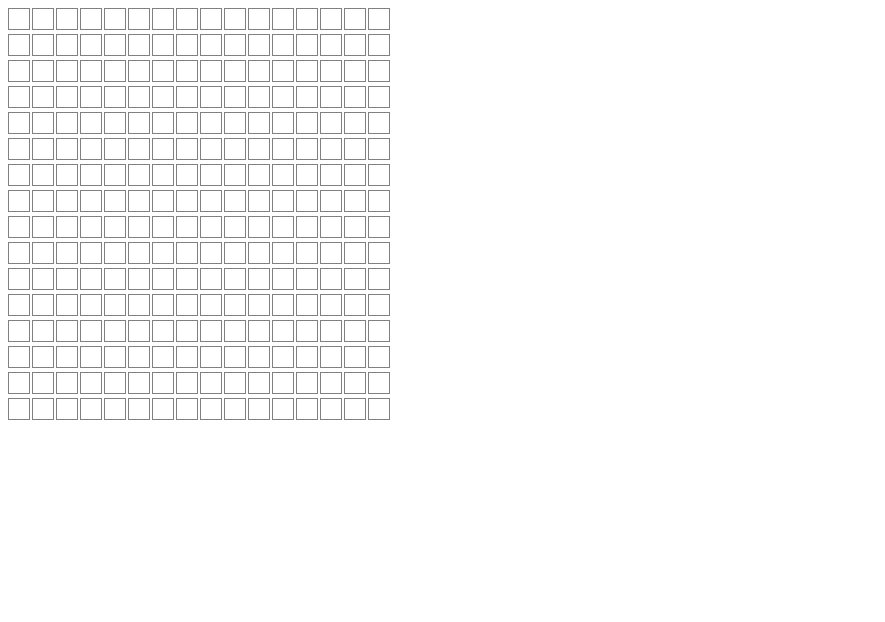
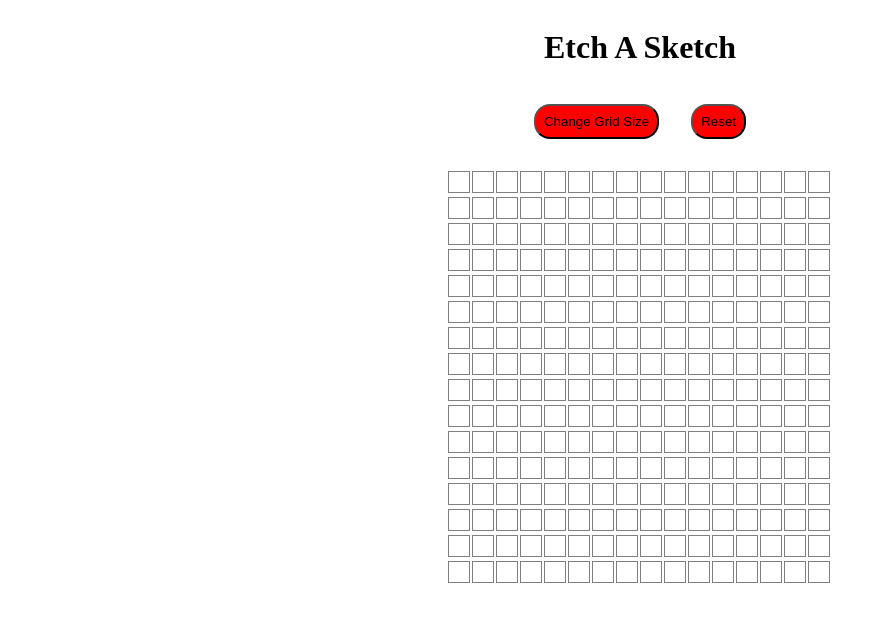
Before and after one commit to Sagnik1308/Etch-a-Sketch, a plain HTML site: page index.html in a window 1280 px wide. Shown: the whole page, without its empty margins (0-885 px from the left). Drawn offline with Linux system fonts and the light colour scheme.

Commit message:
Added basic hover effect and a button to change grid size and to reset hovered region

```diff
--- a/index.html
+++ b/index.html
@@ -8,6 +8,11 @@
     <link rel="stylesheet" href="styles.css">
 </head>
 <body>
+    <h1>Etch A Sketch</h1>
+    <div class="buttons">
+        <button class="button1">Change Grid Size</button>
+        <button class="button2">Reset</button>
+    </div>
     <div class="container"></div>
     <script src="script.js"></script>
 </body>
--- a/script.js
+++ b/script.js
@@ -1,14 +1,39 @@
-const container=document.querySelector('.container');
-for(let r=0;r<16;r++){
+let container=document.querySelector('.container');
+function makeGrid(gridSize){
+    for(let r=0;r<gridSize;r++){
         let row=document.createElement('div');
         container.appendChild(row);
         row.classList.add('gridRow');
     }
     let rows=document.querySelectorAll('.gridRow');
     for(let i=0;i<rows.length;i++){
-    for(let j=0;j<16;j++){
-        let newCell=document.createElement('div');
-        rows[j].appendChild(newCell);
-        newCell.classList.add('cell');
+        for(let j=0;j<gridSize;j++){
+            let cell=document.createElement('div');
+            rows[i].appendChild(cell);
+            cell.classList.add('cell');
         }
     }
+    let cells=document.querySelectorAll('.cell');
+    cells.forEach(cell=>{
+        cell.addEventListener('mouseover',()=>{
+            cell.classList.add('hover');
+        });
+    });
+}
+makeGrid(16);
+const btn1=document.querySelector('.button1');
+btn1.addEventListener('click',()=>{
+    let gridSize=parseInt(prompt('Enter new Grid Size'));
+    let rows=document.querySelectorAll('.gridRow');
+    rows.forEach(row=>{
+        container.removeChild(row);
+    });
+    makeGrid(gridSize);
+});
+const btn2=document.querySelector('.button2');
+btn2.addEventListener('click',()=>{
+    let cells=document.querySelectorAll('.cell');
+    cells.forEach(cell=>{
+        cell.classList.remove('hover');
+    });
+});
--- a/styles.css
+++ b/styles.css
@@ -1,7 +1,32 @@
 .cell{
     border: 1px solid gray;
-    min-width: 20px;
-    min-height: 20px;
+    width: 20px;
+    height: 20px;
     display: inline-block;
     margin-right: 2px;
 }
+.container{
+    text-align: center;
+    max-width: 960px;
+}
+.hover{
+    background-color: black;
+}
+h1{
+    text-align: center;
+}
+.buttons{
+    display:flex;
+    margin-bottom: 16px;
+}
+button{
+    background-color: red;
+    border-radius: 16px;
+    padding:8px;
+    margin:16px;
+}
+body{
+    display:flex;
+    flex-direction: column;
+    align-items: center;
+}
```
Lines whose indentation alone changed are shown as unchanged.
